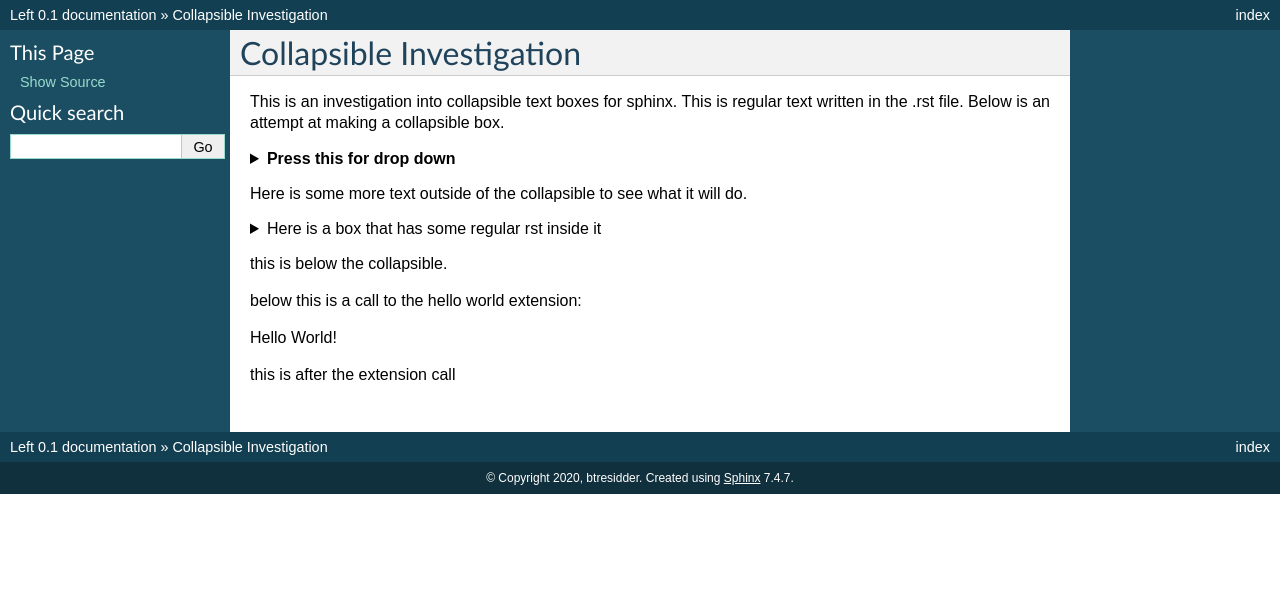
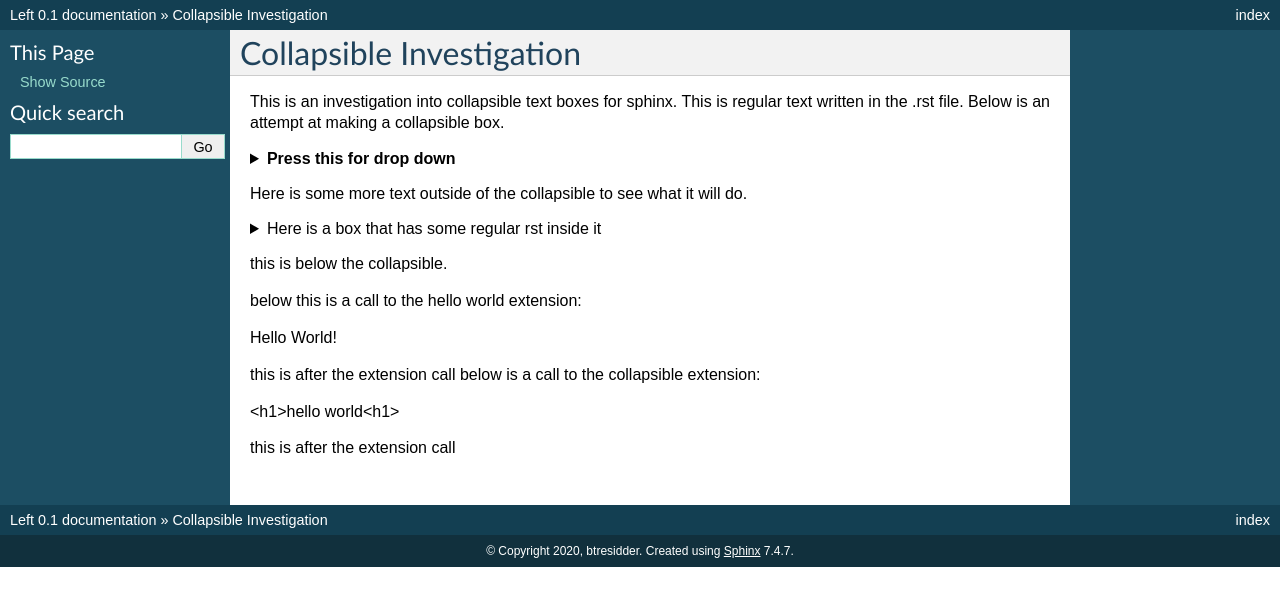
Before and after one commit to btresidder/Left, a Sphinx documentation site: the page built from project/docs/collapsible.rst, in a window 1280 px wide. Shown: the top 606 px of the page. Built offline with Sphinx 7.4.7, drawn with Linux system fonts in a browser that asks for light colours; pages that are not in the unit, such as notebooks, are missing from menus.

Commit message:
collapsible extension test

```diff
--- a/project/docs/collapsible.rst
+++ b/project/docs/collapsible.rst
@@ -41,3 +41,8 @@ below this is a call to the hello world extension:
 .. helloworld::
 
 this is after the extension call
+below is a call to the collapsible extension:
+
+.. collapsible::
+
+this is after the extension call
--- a/project/docs/conf.py
+++ b/project/docs/conf.py
@@ -26,7 +26,7 @@
 
 # Add any Sphinx extension module names here, as strings. They can be extensions
 # coming with Sphinx (named 'sphinx.ext.*') or your custom ones.
-extensions = ['helloworld', 'sphinx.ext.autodoc', 'sphinx.ext.doctest', 'sphinx.ext.intersphinx', 'sphinx.ext.ifconfig', 'sphinx.ext.viewcode']
+extensions = ['sphinxcollapsible', 'helloworld', 'sphinx.ext.autodoc', 'sphinx.ext.doctest', 'sphinx.ext.intersphinx', 'sphinx.ext.ifconfig', 'sphinx.ext.viewcode']
 
 # Add any paths that contain templates here, relative to this directory.
 templates_path = ['_templates']
--- /dev/null
+++ b/project/docs/extensions/sphinxcollapsible.py
@@ -0,0 +1,17 @@
+from docutils import nodes
+from docutils.parsers.rst import Directive
+
+class Collapsible(Directive):
+
+    def run(self):
+        paragraph_node = nodes.paragraph(text='<h1>hello world<h1>')
+        return [paragraph_node]
+
+def setup(app):
+    app.add_directive("collapsible", Collapsible)
+
+    return {
+        'version': '0.1',
+        'parallel_read_safe': True,
+        'parallel_write_safe': True,
+    }
```
